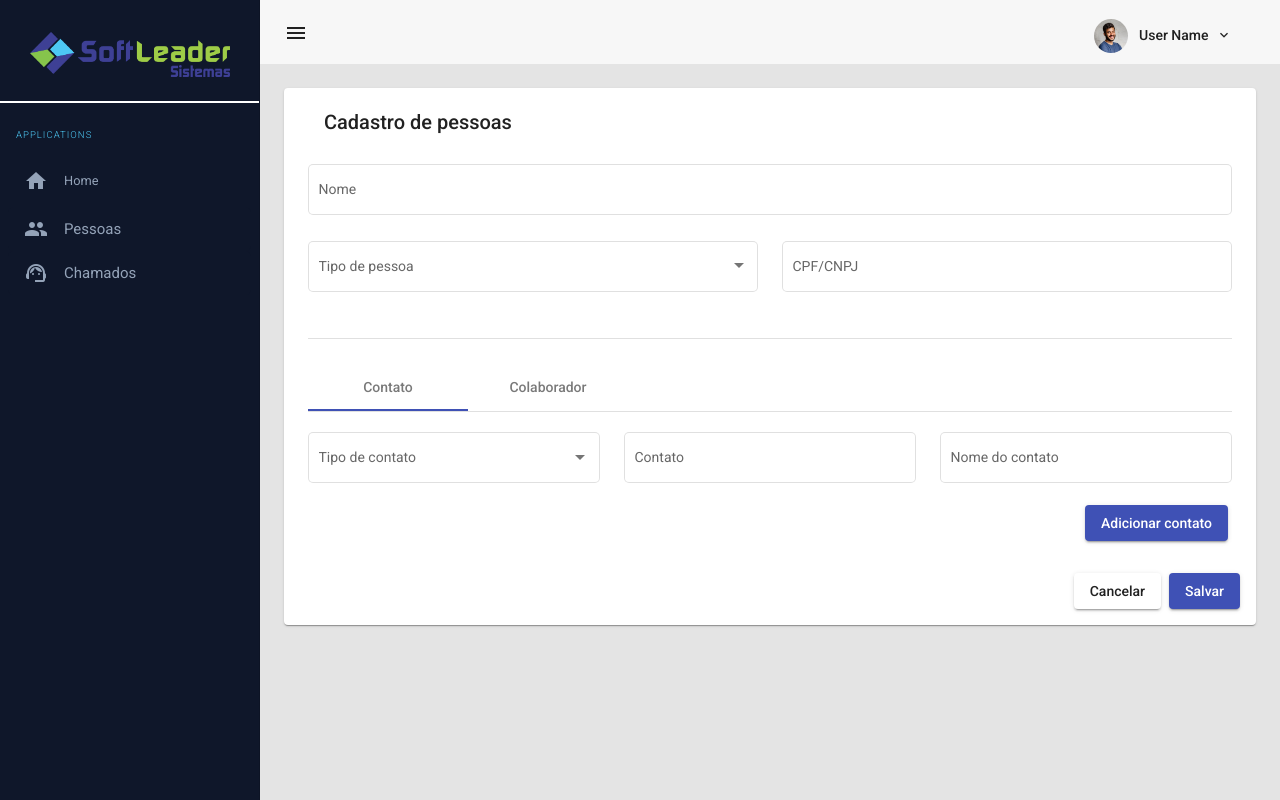
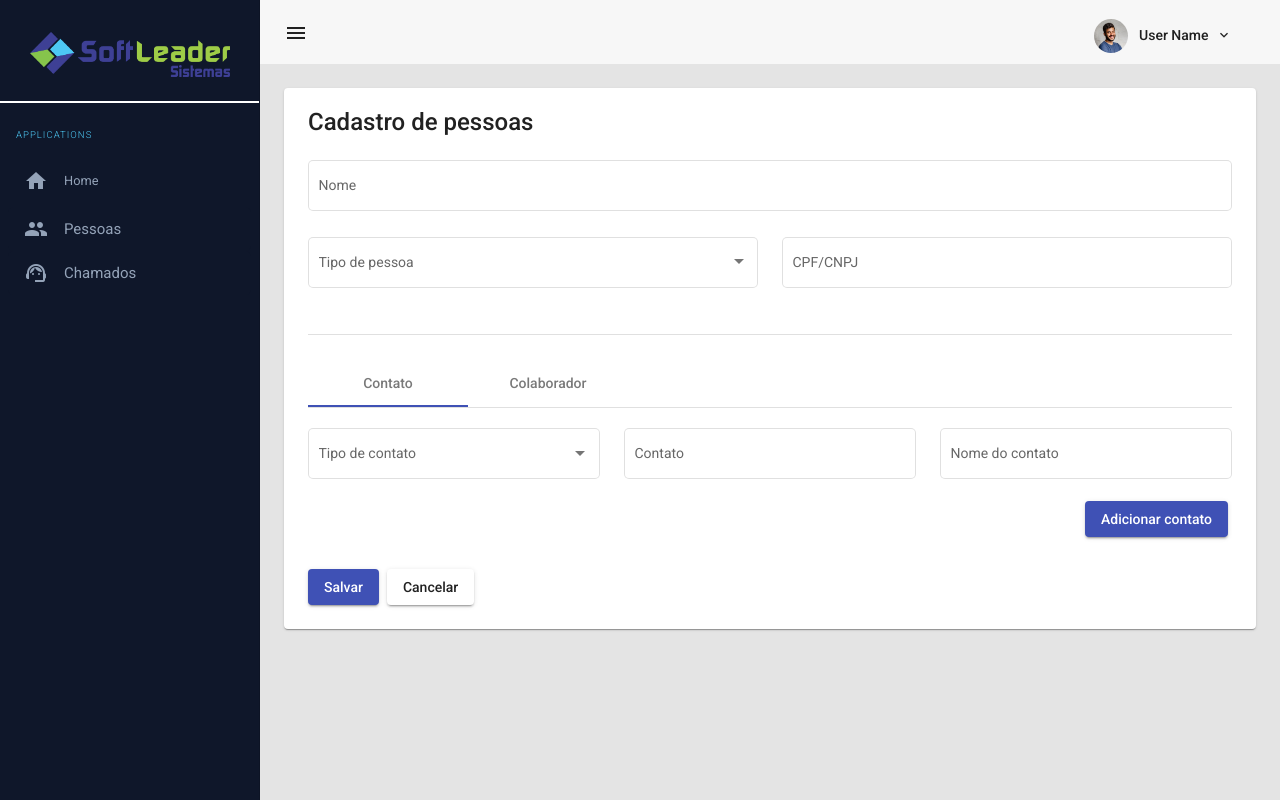
Before and after one commit to william-menezes/hepsl, an Angular app: page /add-person in a window 1280 px wide. Built offline with nearby package versions, Linux system fonts and the light colour scheme.

Commit message:
fix add-people component

```diff
--- a/src/app/people/add-people/add-people.component.html
+++ b/src/app/people/add-people/add-people.component.html
@@ -1,7 +1,5 @@
 <mat-card class="p-4">
-  <mat-card-header class="mb-3">
-    <mat-card-title>Cadastro de pessoas</mat-card-title>
-  </mat-card-header>
+  <mat-card-title class="mb-4">Cadastro de pessoas</mat-card-title>
   <mat-card-content>
     <div class="row">
       <div class="col-12">
@@ -11,7 +9,7 @@
         </mat-form-field>
       </div>
     </div>
-    <div class="row mb-4">
+    <div class="row">
       <div class="col-lg-6">
         <mat-form-field class="w-100" appearance="outline">
           <mat-label>Tipo de pessoa</mat-label>
@@ -29,11 +27,13 @@
         </mat-form-field>
       </div>
     </div>
-    <mat-divider></mat-divider>
-    <div class="row mt-4">
+
+    <mat-divider class="my-4"></mat-divider>
+
+    <div class="row my-4">
       <mat-tab-group dynamicHeight>
-        <mat-tab label="Contato">
-          <div class="row mt-3">
+        <mat-tab label="Contato" class="mat-tab-header">
+          <div class="row pt-3">
             <div class="col-lg-4">
               <mat-form-field class="w-100" appearance="outline">
                 <mat-label>Tipo de contato</mat-label>
@@ -84,8 +84,7 @@
       </mat-tab-group>
     </div>
   </mat-card-content>
-  <mat-card-actions align="end">
-    <button mat-raised-button color="secondary">Cancelar</button>
-    <button mat-raised-button color="primary">Salvar</button>
-  </mat-card-actions>
+
+  <button mat-raised-button color="primary" class="me-2">Salvar</button>
+  <button mat-raised-button color="secondary" class="me-2">Cancelar</button>
 </mat-card>
--- a/src/app/people/add-people/add-people.component.scss
+++ b/src/app/people/add-people/add-people.component.scss
@@ -1,7 +1,10 @@
 mat-tab-body {
-  padding:0 ;
+  padding: 0;
 }
 
 mat-divider {
   position: relative !important;
 }
+
+mat-tab-group {
+}
```
